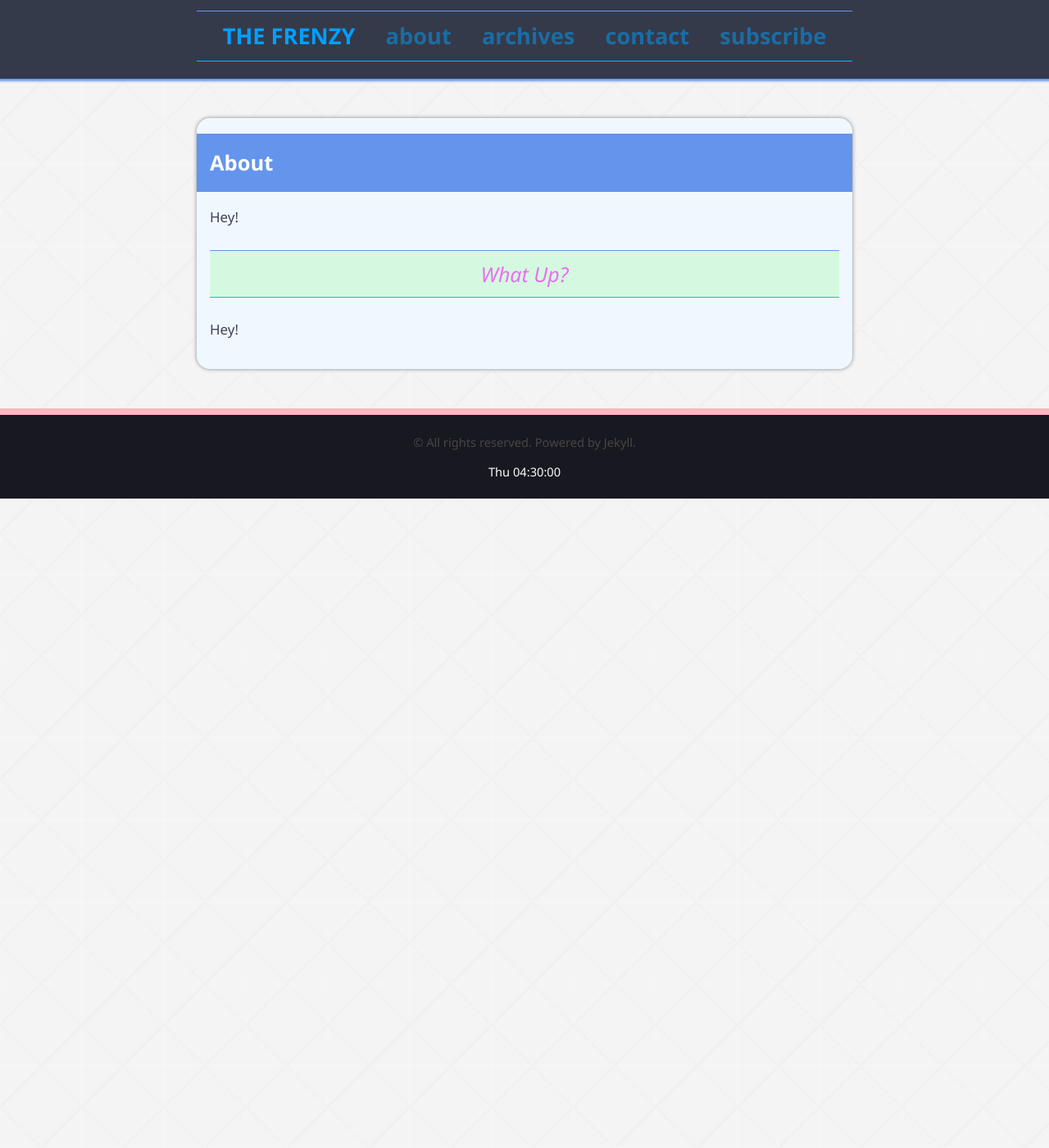
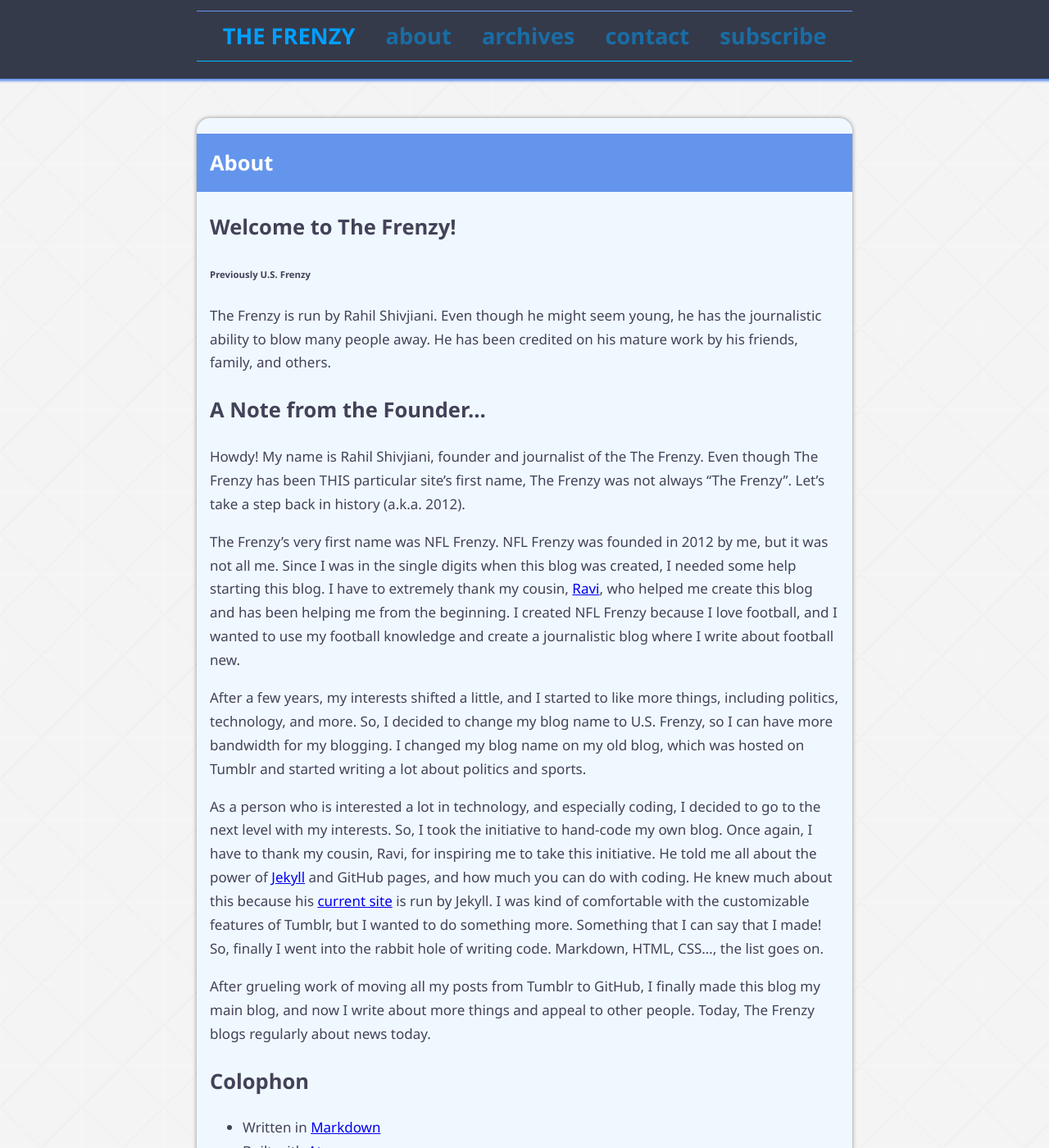
Before and after one commit to rshivjiani/rshivjiani.github.io, a Jekyll site: the page built from pages/about.md, in a window 1280 px wide and 1400 px high. Shown: the whole window at 82% size. Built offline with Jekyll 4.4.1, drawn with Linux system fonts in a browser that asks for light colours; some of the changed text lies outside the part shown.

Commit message:
Added deep about page

```diff
--- a/pages/about.md
+++ b/pages/about.md
@@ -3,8 +3,24 @@
 layout: page
 permalink: /about
 ---
-Hey!
+# Welcome to The Frenzy!
+###### Previously U.S. Frenzy
 
-### What Up?
+The Frenzy is run by Rahil Shivjiani. Even though he might seem young, he has the journalistic ability to blow many people away. He has been credited on his mature work by his friends, family, and others.
+## A Note from the Founder...
 
-Hey!
+Howdy! My name is Rahil Shivjiani, founder and journalist of the The Frenzy. Even though The Frenzy has been THIS particular site's first name, The Frenzy was not always "The Frenzy". Let's take a step back in history (a.k.a. 2012).
+
+The Frenzy’s very first name was NFL Frenzy. NFL Frenzy was founded in 2012 by me, but it was not all me. Since I was in the single digits when this blog was created, I needed some help starting this blog. I have to extremely thank my cousin, [Ravi](http://new.raviudeshi.com/), who helped me create this blog and has been helping me from the beginning. I created NFL Frenzy because I love football, and I wanted to use my football knowledge and create a journalistic blog where I write about football new.
+
+After a few years, my interests shifted a little, and I started to like more things, including politics, technology, and more. So, I decided to change my blog name to U.S. Frenzy, so I can have more bandwidth for my blogging. I changed my blog name on my old blog, which was hosted on Tumblr and started writing a lot about politics and sports.
+
+As a person who is interested a lot in technology, and especially coding, I decided to go to the next level with my interests. So, I took the initiative to hand-code my own blog. Once again, I have to thank my cousin, Ravi, for inspiring me to take this initiative. He told me all about the power of [Jekyll](http://jekyllrb.com/) and GitHub pages, and how much you can do with coding. He knew much about this because his [current site](http://new.raviudeshi.com/) is run by Jekyll. I was kind of comfortable with the customizable features of Tumblr, but I wanted to do something more. Something that I can say that I made! So, finally I went into the rabbit hole of writing code. Markdown, HTML, CSS..., the list goes on.
+
+After grueling work of moving all my posts from Tumblr to GitHub, I finally made this blog my main blog, and now I write about more things and appeal to other people. Today, The Frenzy blogs regularly about news today.
+
+## Colophon
+- Written in [Markdown](http://commonmark.org/)
+- Built with [Atom](https://atom.io/)
+- Powered by [Jekyll](http://jekyllrb.com/)
+- Hosted on [GitHub Pages](https://pages.github.com/)
```
